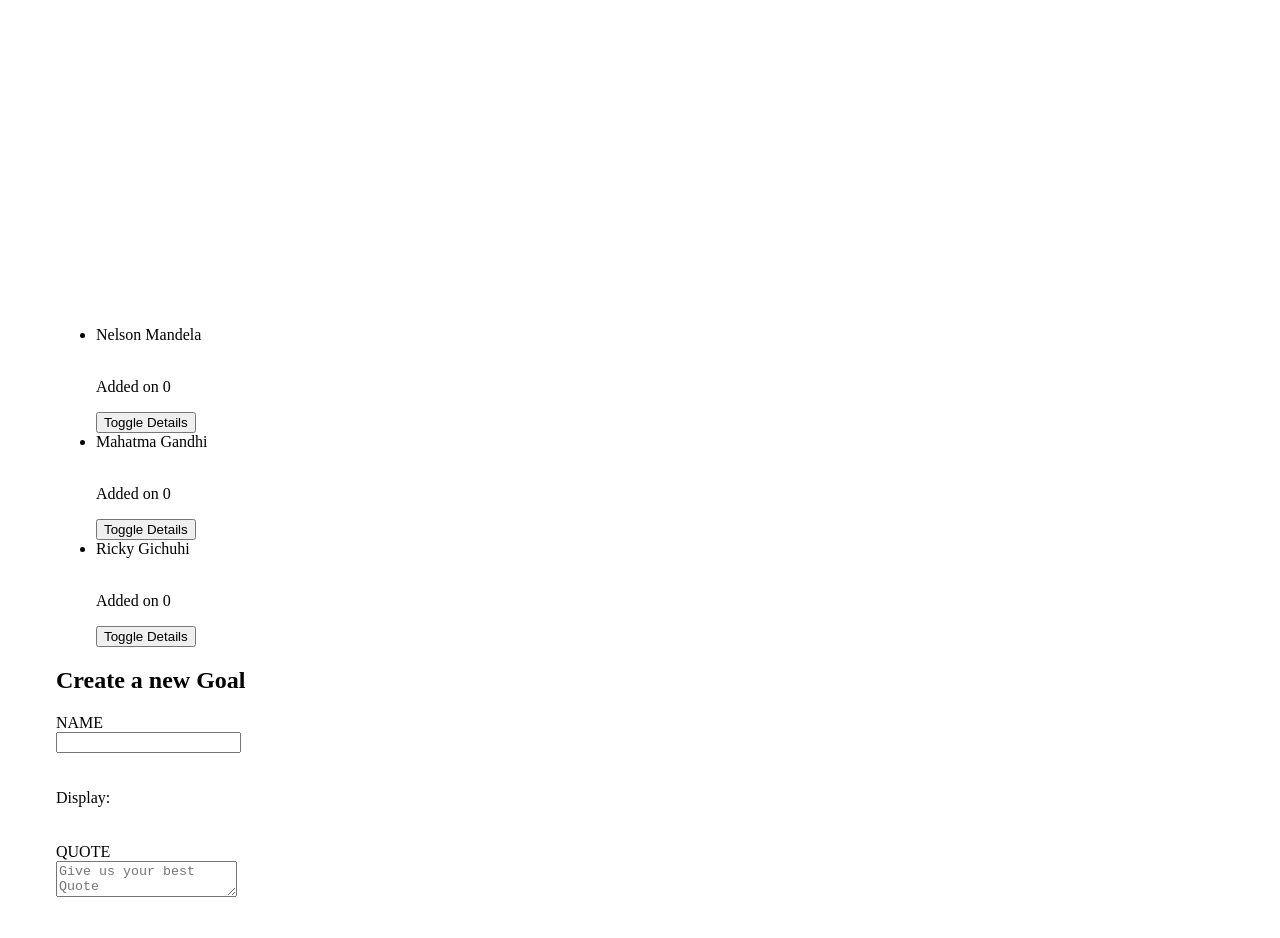
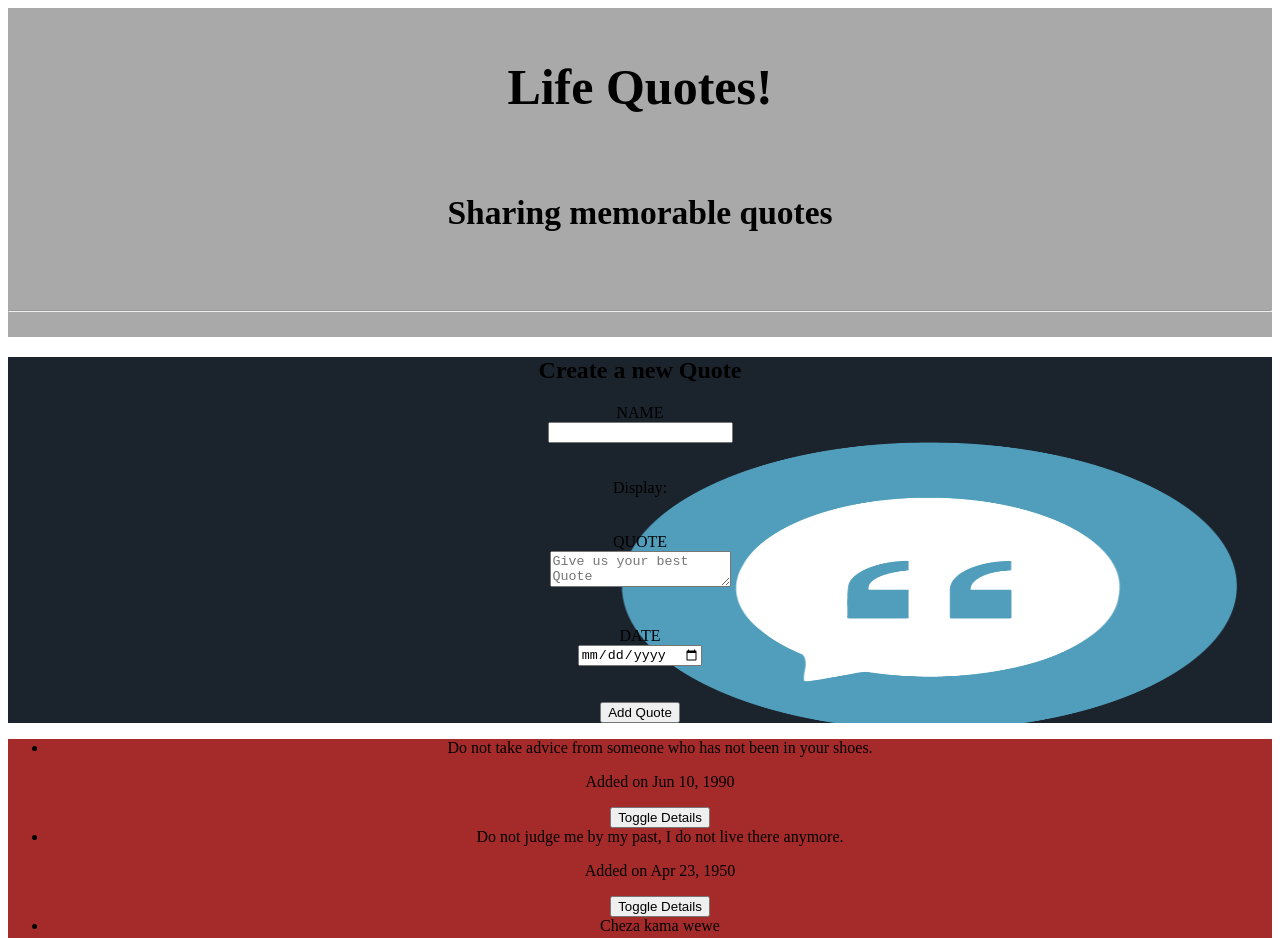
Before and after one commit to rickymwethera/quotes, an Angular app: page / in a window 1280 px wide. Shown: the top 938 px of the page. Built offline with nearby package versions, Linux system fonts and the light colour scheme.

Commit message:
added styling

```diff
--- a/src/app/quote-details/quote-details.component.html
+++ b/src/app/quote-details/quote-details.component.html
@@ -1,2 +1 @@
-
 <button class="btn btn-danger" (click)='quoteDelete(true)'><i class="btn btn-danger">Delete Quote</i></button>
--- a/src/app/quote-form/quote-form.component.html
+++ b/src/app/quote-form/quote-form.component.html
@@ -1,5 +1,5 @@
 <div class="container-fluid">
-  <h2 class="text-center">Create a new Goal</h2>
+  <h2 class="text-center">Create a new Quote</h2>
 
   <form (ngSubmit)='submitQuote()' #quoteForm='ngForm'>
       <div class="form-group" id="naming">
--- a/src/app/quote/quote.component.css
+++ b/src/app/quote/quote.component.css
@@ -1,11 +1,11 @@
 .jumbotron {
     align-content: center;
     text-align: center;
-
-    color: white;
+    color: black;
     font-weight: bold;
-    margin-bottom: 0;
+    margin: auto;
     font-size: 50px;
+    background-color: darkgrey;
 }
 body {
     background-image: url('/assets/quote1.png');
@@ -18,3 +18,13 @@ body {
 .page {
     margin-left: 3rem;
 }
+.form {
+    text-align: center;
+    background-color: brown;
+}
+#custom {
+    text-align: center;
+    background-image: url('/assets/quote1.png');
+    background-size: 1900px 500px;
+    background-repeat: no-repeat;
+}
--- a/src/app/quote/quote.component.html
+++ b/src/app/quote/quote.component.html
@@ -3,21 +3,23 @@
     <div class="jumbotron">
       <p>Life Quotes!</p>
       <h6>Sharing memorable quotes</h6>
+      <hr>
     </div>
-    <div class="page">
-
+    <div class="col-md-6" id="custom">
+      <app-quote-form (addQuote)="addNewQuote($event)"></app-quote-form>
+    </div>
+  </div>
+</div>
+<div class="form">
 <ul>
   <div *ngFor='let quote of quotes;let i = index'>
-   <li>{{quote.name}}</li> <br> <p>Added on {{quote.completeDate|dateCount}}</p>
-   <button (click)='toggleQuote(true)' class="btn btn-primary">Toggle Details</button>
+   <li>{{quote.description}}</li> <p>Added on {{quote.completeDate|date}}</p>
+   <button (click)='toggleQuote()' class="btn btn-primary">Toggle Details</button>
+<br>
+   <app-quote-detail *ngIf='quotes.showName' [quote]='quote' (isComplete) = 'toggleQuote($event,i)'></app-quote-detail>
+  </div>
+</ul>
 
+<div class="col-md-2"></div>
 
-   <app-quote-detail *ngIf='quote.showDescription' [quote]='quote' (isComplete) = 'toggleQuote($event,i)'></app-quote-detail>
- </div>
-</ul>
-<div class="col-md-2"></div>
-<div class="col-md-6">
-  <app-quote-form (addQuote)="addNewQuote($event)"></app-quote-form>
 </div>
-</div>
-</div>
```
